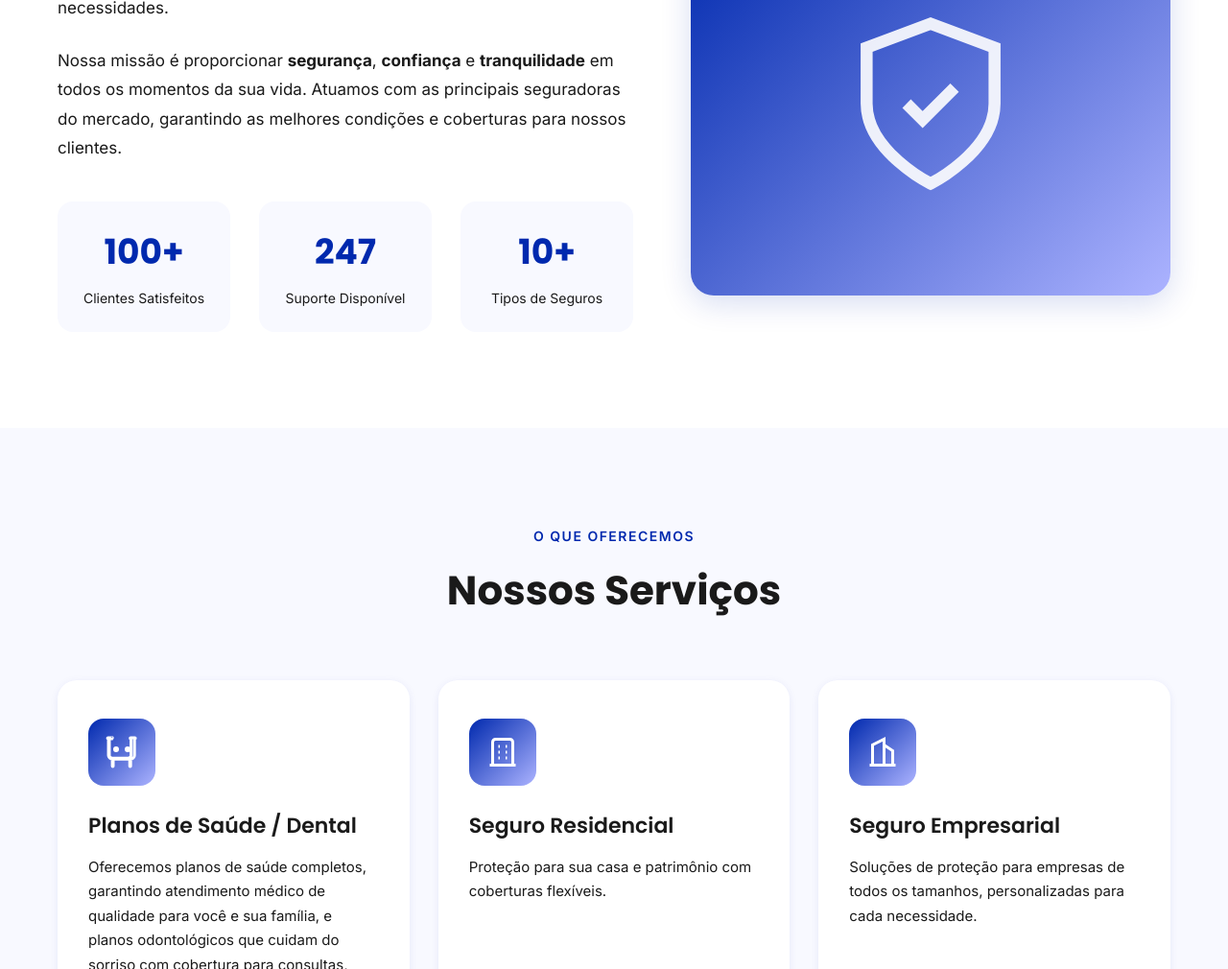
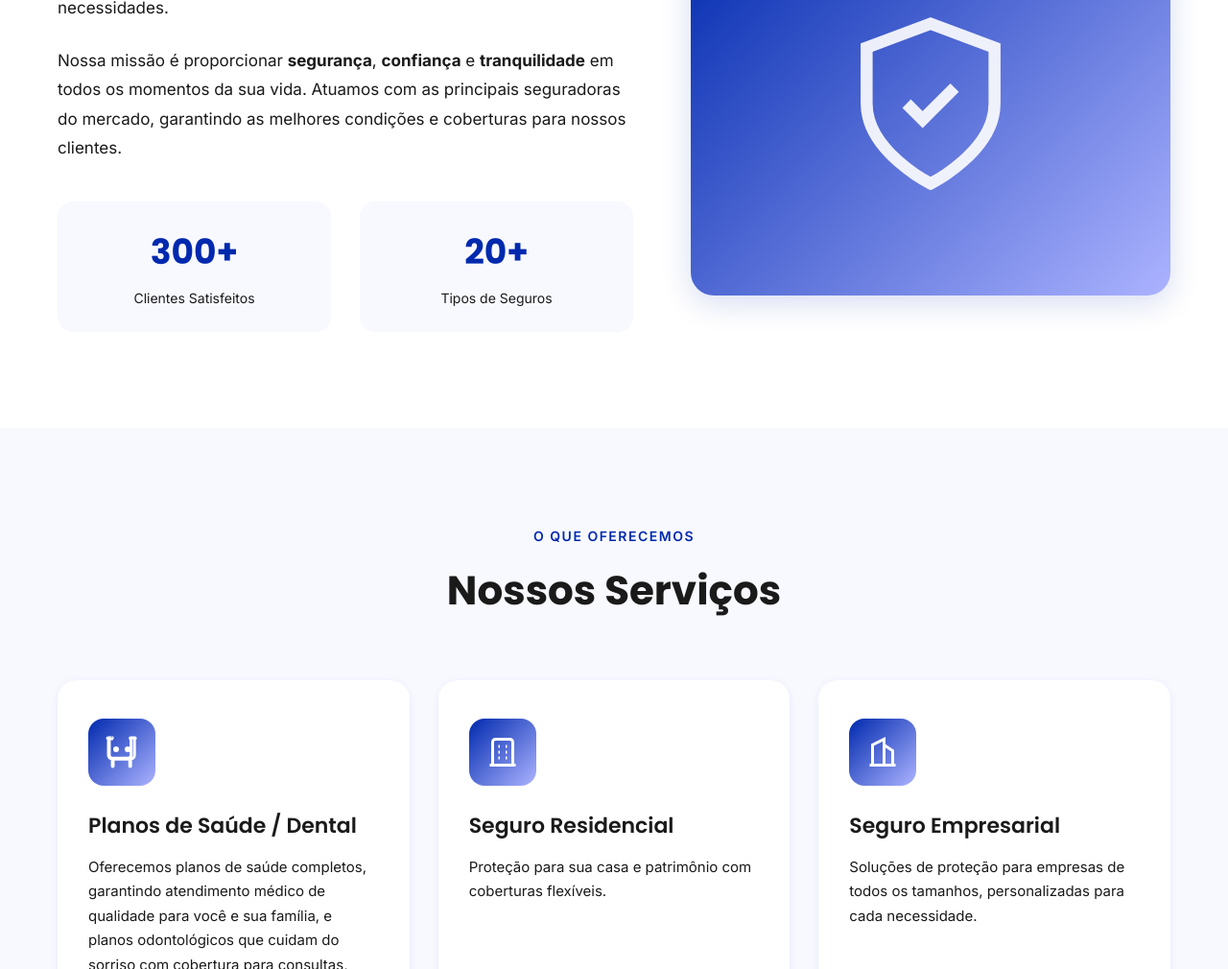
Before and after one commit to diogotw/gf_seguros_website, a plain HTML site: page index.html in a window 1280 px wide. Shown: the part 1209-2219 px from the top of the page at 96% size. Drawn offline with Linux system fonts and the light colour scheme.

Commit message:
alteração no sobre

```diff
--- a/index.html
+++ b/index.html
@@ -139,15 +139,12 @@
                     </p>
                     <div class="sobre__stats">
                         <div class="estatistica__item">
-                            <h3 class="estatistica__numero">100+</h3>
+                            <h3 class="estatistica__numero">300+</h3>
                             <p class="estatistica__rotulo">Clientes Satisfeitos</p>
                         </div>
+
                         <div class="estatistica__item">
-                            <h3 class="estatistica__numero">24/7</h3>
-                            <p class="estatistica__rotulo">Suporte Disponível</p>
-                        </div>
-                        <div class="estatistica__item">
-                            <h3 class="estatistica__numero">10+</h3>
+                            <h3 class="estatistica__numero">20+</h3>
                             <p class="estatistica__rotulo">Tipos de Seguros</p>
                         </div>
                     </div>
--- a/styles.css
+++ b/styles.css
@@ -447,7 +447,7 @@ body {
 
 .sobre__stats {
     display: grid;
-    grid-template-columns: repeat(3, 1fr);
+    grid-template-columns: repeat(2, 1fr);
     gap: 30px;
     margin-top: 40px;
 }
```
